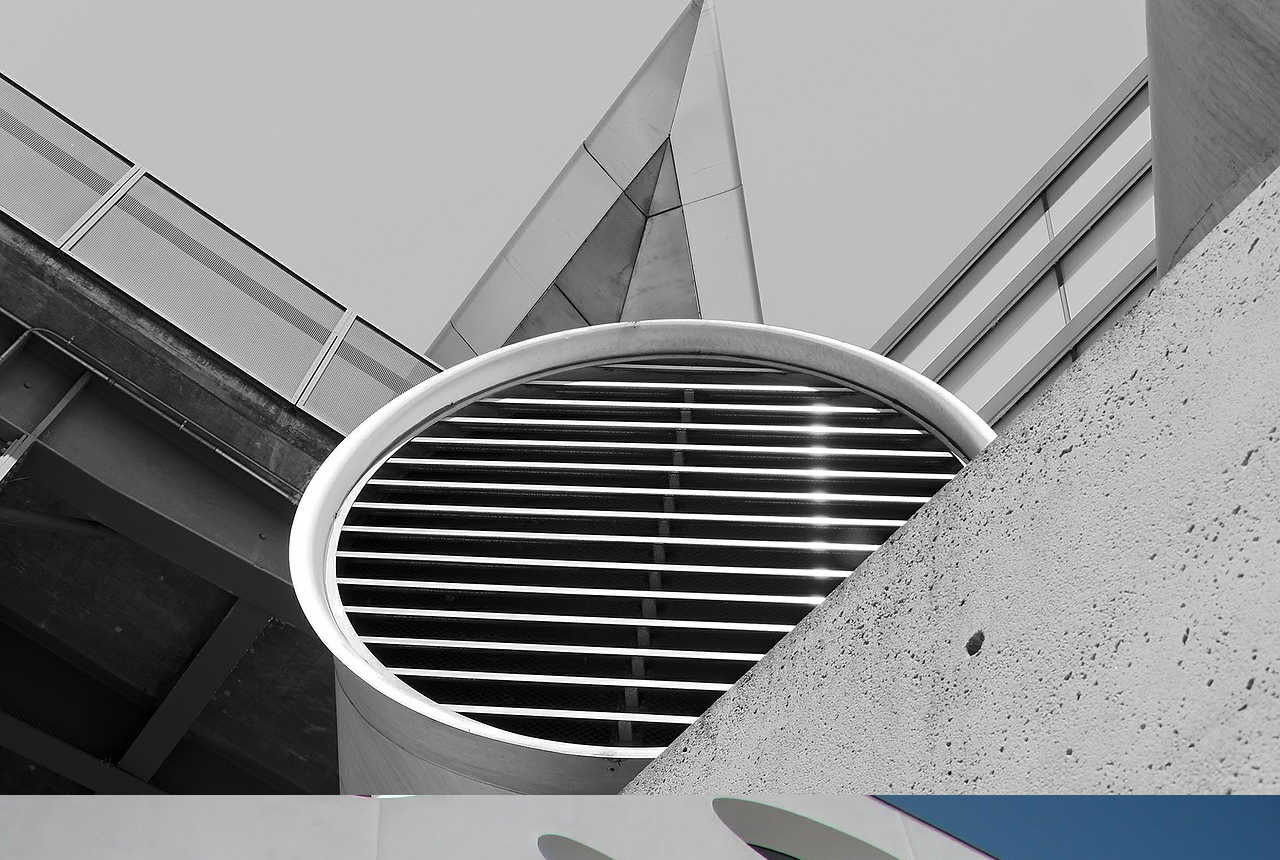
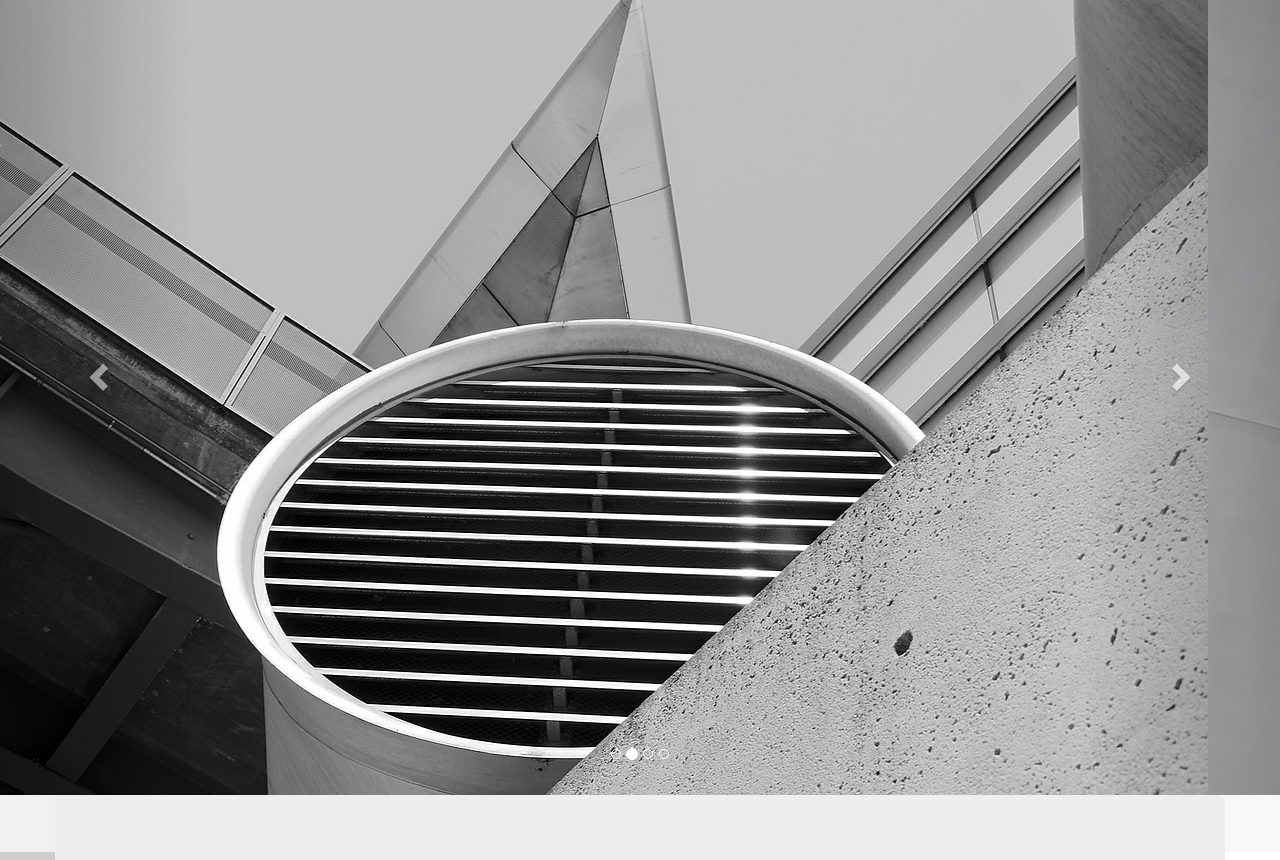
Before and after one commit to Boopyrelax/Act-part3, a plain HTML site: page index.html in a window 1280 px wide. Shown: the part 53-913 px from the top of the page. Drawn offline with nearby package versions, Linux system fonts and the light colour scheme.

Commit message:
Carrousel: c'est un carrousel classique avec indicateurs de diapositive et bouton de navigation. Reste les titres des diapos à mettre

```diff
--- a/index.html
+++ b/index.html
@@ -64,10 +64,34 @@
 
     <!-- Caroussel
     ================================================== -->
-    <img src="assets/img/archi1.jpg" alt="Architecture">
-    <img src="assets/img/archi2.jpg" alt="Architecture">
-    <img src="assets/img/archi3.jpg" alt="Architecture">
-    <img src="assets/img/archi4.jpg" alt="Architecture">
+    <div class="container-fluid">
+        <div class="row">
+            <div id="carousel" class="carousel slide" data-ride="carousel">
+
+                <ol class="carousel-indicators">
+                    <li data-target="#carousel" data-slide-to="0" class="active"></li>
+                    <li data-target="#carousel" data-slide-to="1"></li>
+                    <li data-target="#carousel" data-slide-to="2"></li>
+                    <li data-target="#carousel" data-slide-to="3"></li>
+                </ol>
+
+                <div class="carousel-inner">
+                    <div class="item active"><img src="assets/img/archi1.jpg" alt="Architecture"></div>
+                    <div class="item"><img src="assets/img/archi2.jpg" alt="Architecture"></div>
+                    <div class="item"><img src="assets/img/archi3.jpg" alt="Architecture"></div>
+                    <div class="item"><img src="assets/img/archi4.jpg" alt="Architecture"></div>
+                </div>
+
+                <a class="left carousel-control" href="#carousel" data-slide="prev">
+                    <span class="glyphicon glyphicon-chevron-left"></span>
+                </a>
+                <a class="right carousel-control" href="#carousel" data-slide="next">
+                    <span class="glyphicon glyphicon-chevron-right"></span>
+                </a>
+
+            </div>
+        </div>
+    </div>
 
     <!-- Corps de page déjà codé
     ================================================== -->
```
